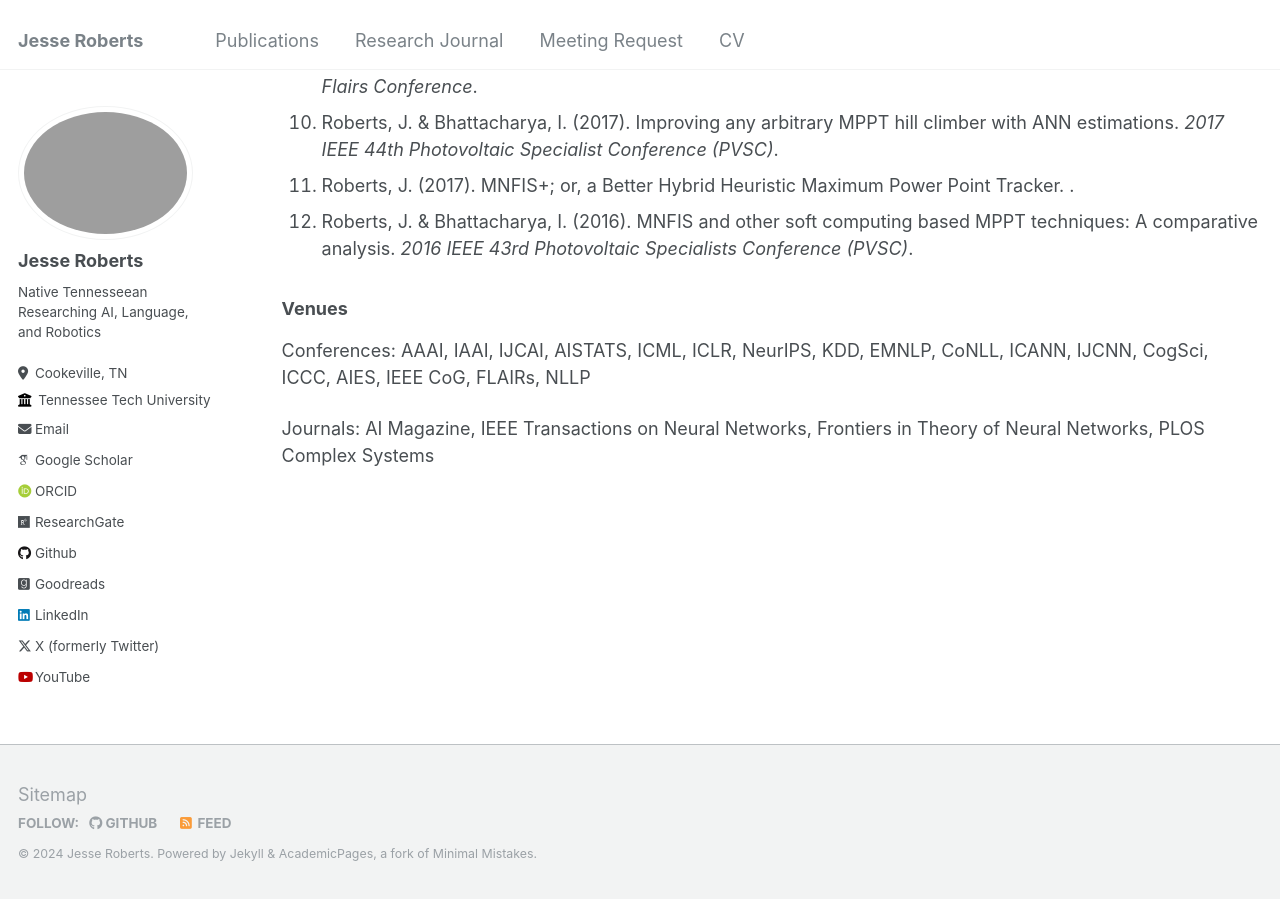
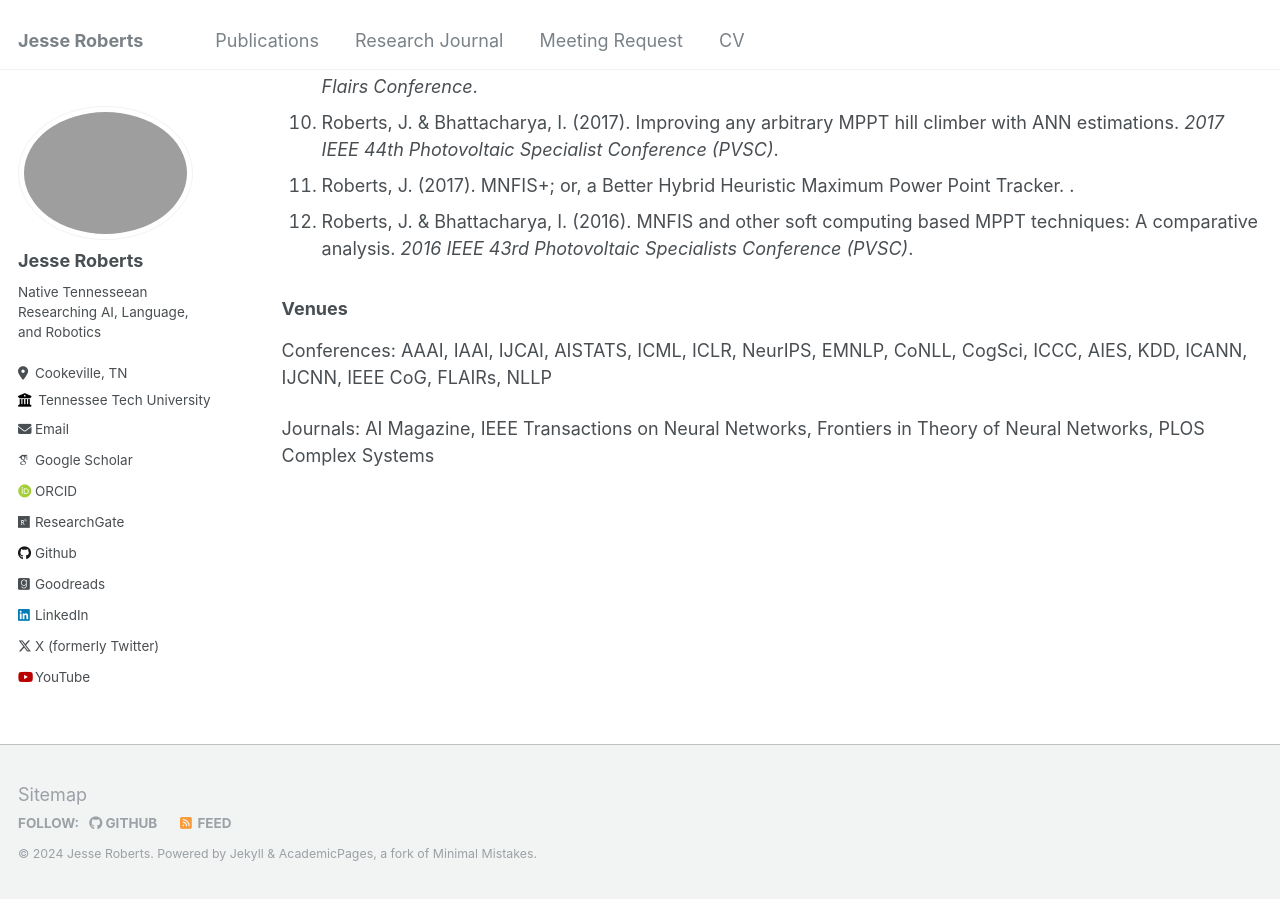
Before and after one commit to JesseTNRoberts/JesseTNRoberts.github.io, a Jekyll site: the page built from _pages/publications.md, in a window 1280 px wide and 900 px high, scrolled down 1537 px. Built offline with Jekyll 4.4.1, drawn with Linux system fonts in a browser that asks for light colours; some web fonts are replaced.

```diff
--- a/_pages/publications.md
+++ b/_pages/publications.md
@@ -26,6 +26,6 @@ Jesse Roberts, 2024, Introduction to PLC Automation, [PDF Version](/files/Introd
 
 ### Venues
 
-Conferences: AAAI, IAAI, IJCAI, AISTATS, ICML, ICLR, NeurIPS, KDD, EMNLP, CoNLL, ICANN, IJCNN, CogSci, ICCC, AIES, IEEE CoG, FLAIRs, NLLP
+Conferences: AAAI, IAAI, IJCAI, AISTATS, ICML, ICLR, NeurIPS, EMNLP, CoNLL, CogSci, ICCC, AIES, KDD, ICANN, IJCNN, IEEE CoG, FLAIRs, NLLP
 
 Journals: AI Magazine, IEEE Transactions on Neural Networks, Frontiers in Theory of Neural Networks, PLOS Complex Systems
```
